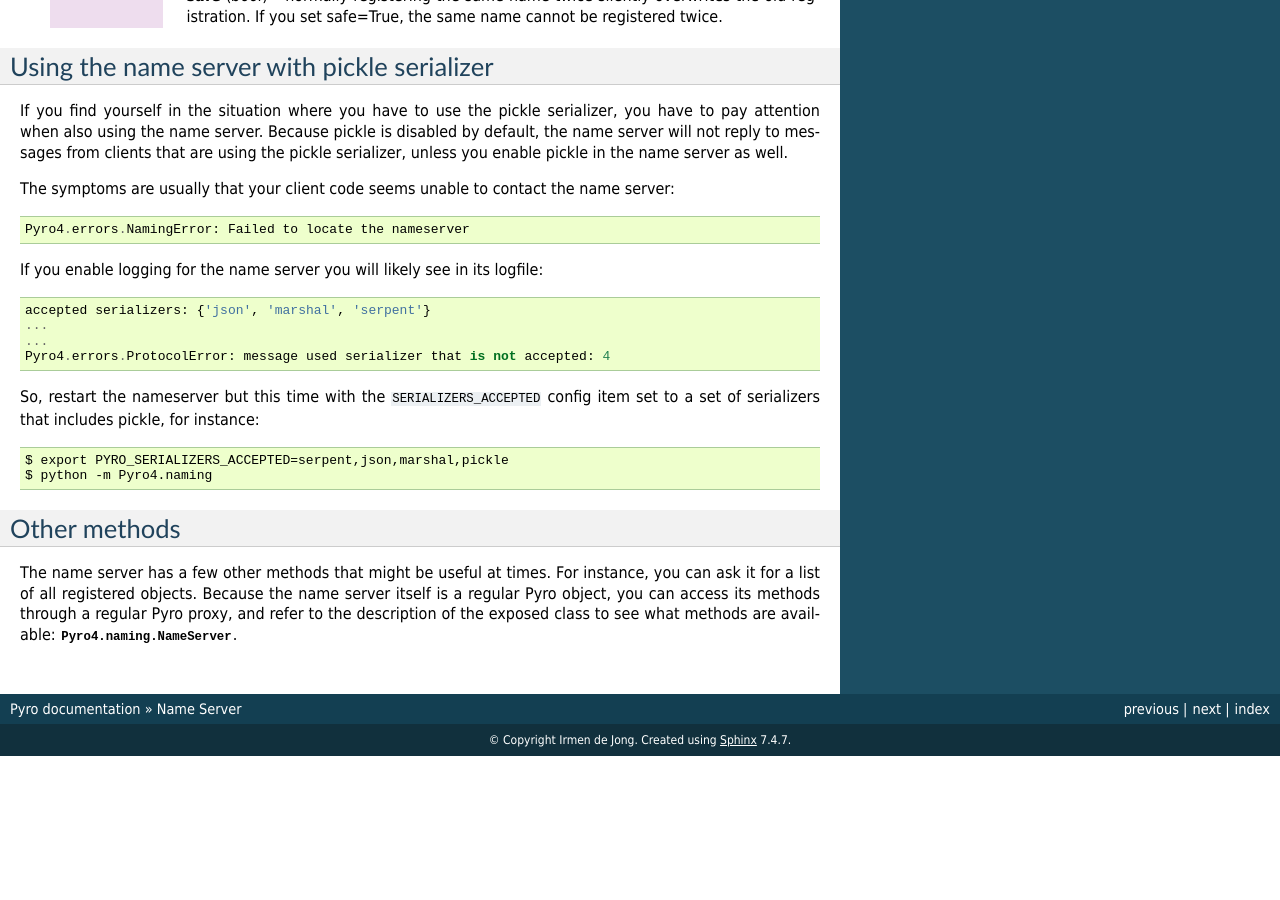
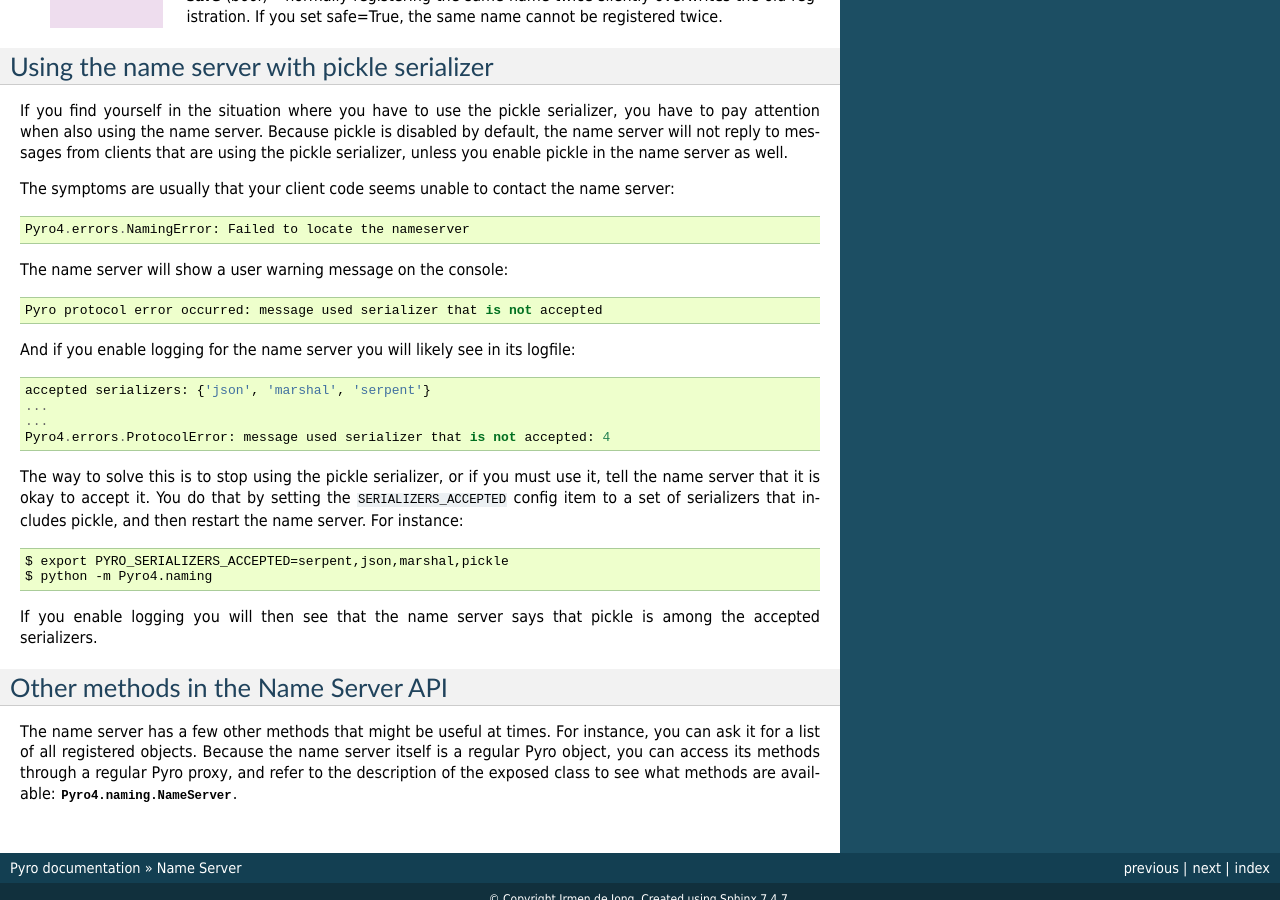
Before and after one commit to irmen/Pyro4, a Sphinx documentation site: the page built from docs/source/nameserver.rst, in a window 1280 px wide and 900 px high, scrolled down 5444 px. Built offline with Sphinx 7.4.7, drawn with Linux system fonts in a browser that asks for light colours; the version number could not be read and is left out; before the commit the page ends 6200 px from its top, so only the background shows below that; some of the changed text lies outside the part shown.

Commit message:
pep8 cleanups, name server prints warning when protocol error occurs

```diff
--- a/docs/source/changelog.rst
+++ b/docs/source/changelog.rst
@@ -9,6 +9,7 @@ Change Log
 - because of the new way Pyro deals with serialized exceptions, the wire protocol version was updated to 47. You'll have to update all Pyro4 libraries to 4.26
 - more info in documentation about pickle and numpy
 - improved documentation index
+- name server prints a warning if a protocol error occurs (this helps to spot issues such as serializer protocol mismatches)
 
 
 **Pyro 4.25**
--- a/docs/source/nameserver.rst
+++ b/docs/source/nameserver.rst
@@ -346,22 +346,30 @@ The symptoms are usually that your client code seems unable to contact the name
 
     Pyro4.errors.NamingError: Failed to locate the nameserver
 
-If you enable logging for the name server you will likely see in its logfile::
+The name server will show a user warning message on the console::
+
+    Pyro protocol error occurred: message used serializer that is not accepted
+
+And if you enable logging for the name server you will likely see in its logfile::
 
     accepted serializers: {'json', 'marshal', 'serpent'}
     ...
     ...
     Pyro4.errors.ProtocolError: message used serializer that is not accepted: 4
 
-So, restart the nameserver but this time with the ``SERIALIZERS_ACCEPTED`` config item set to
-a set of serializers that includes pickle, for instance::
+The way to solve this is to stop using the pickle serializer, or if you must use it,
+tell the name server that it is okay to accept it. You do that by
+setting the ``SERIALIZERS_ACCEPTED`` config item to a set of serializers that includes pickle,
+and then restart the name server. For instance::
 
     $ export PYRO_SERIALIZERS_ACCEPTED=serpent,json,marshal,pickle
     $ python -m Pyro4.naming
 
+If you enable logging you will then see that the name server says that pickle is among the accepted serializers.
 
-Other methods
-=============
+
+Other methods in the Name Server API
+====================================
 The name server has a few other methods that might be useful at times.
 For instance, you can ask it for a list of all registered objects.
 Because the name server itself is a regular Pyro object, you can access its methods
```
Also changed, not shown: 1 other file.
